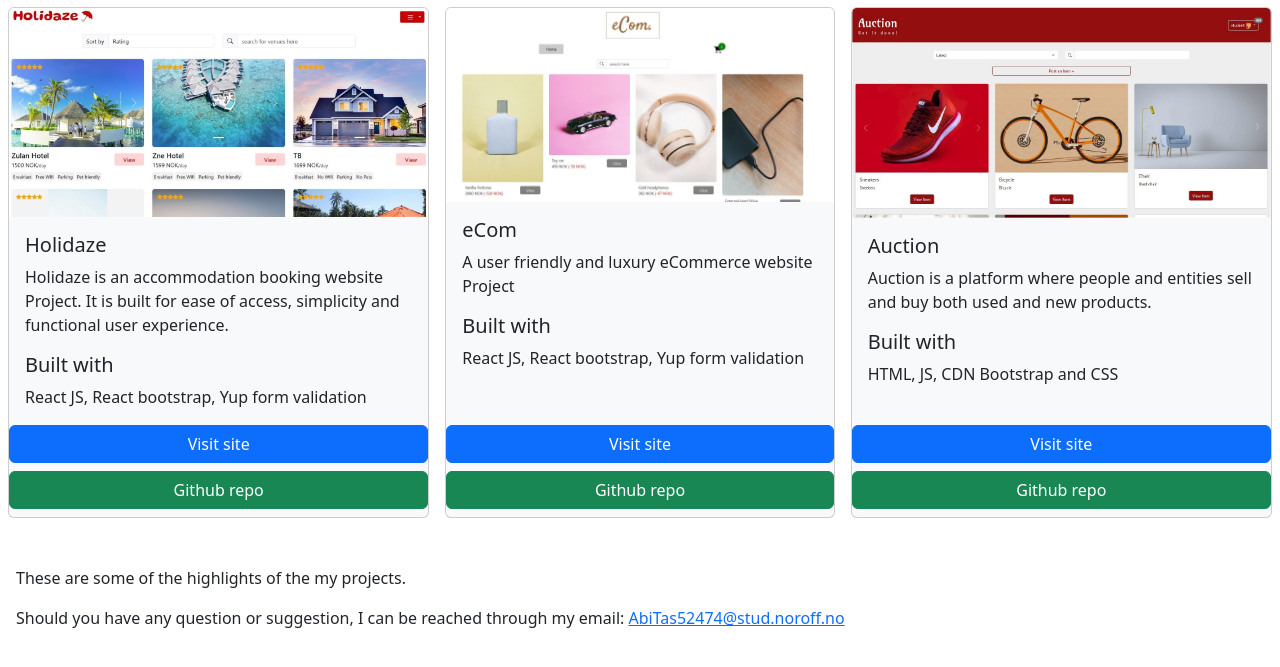
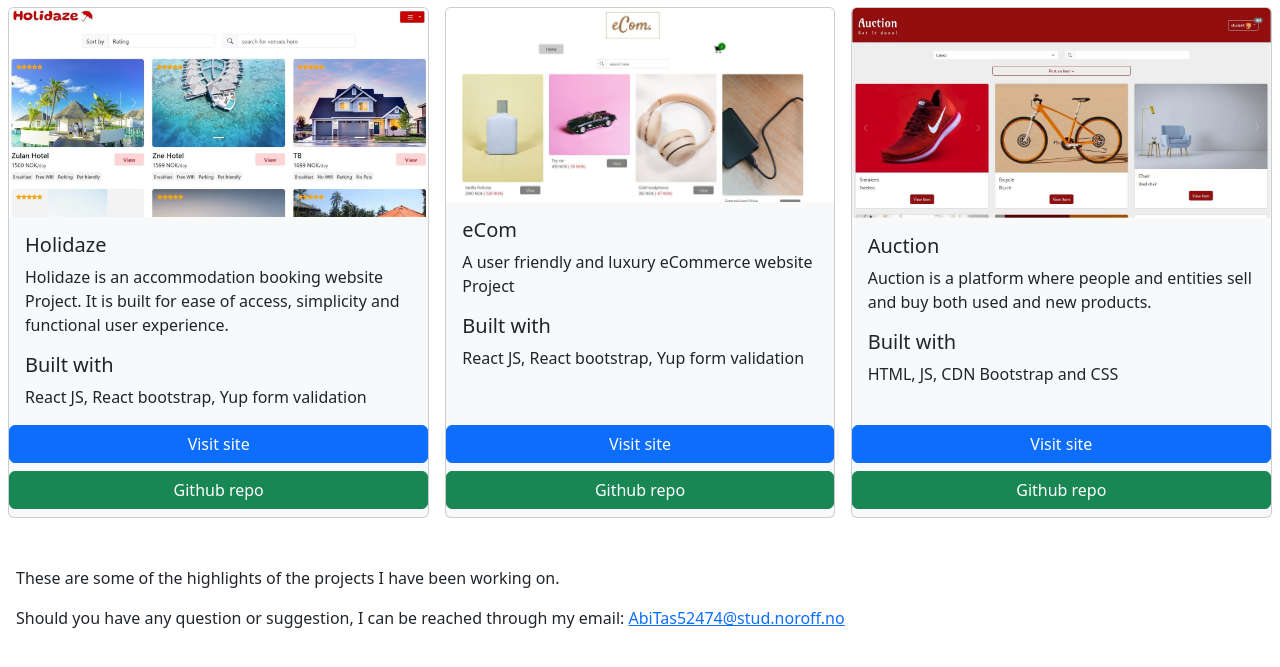
Before and after one commit to AbiyuTashoma/Portfolio-2, a website: page index.html in a window 1280 px wide. Shown: the part 89-756 px from the top of the page. Drawn offline with nearby package versions, Linux system fonts and the light colour scheme.

Commit message:
Update index.html

```diff
--- a/index.html
+++ b/index.html
@@ -63,7 +63,7 @@
       </div>
     </div>
     <div class="m-3 mt-5">
-      <p>These are some of the highlights of the my projects.</p>
+      <p>These are some of the highlights of the projects I have been working on.</p>
       <span>Should you have any question or suggestion, I can be reached through my email:</span>
       <a href="mailto:AbiTas52474@stud.noroff.no" target="_blank" rel="noopener noreferrer">AbiTas52474@stud.noroff.no</a>
     </div>
```
